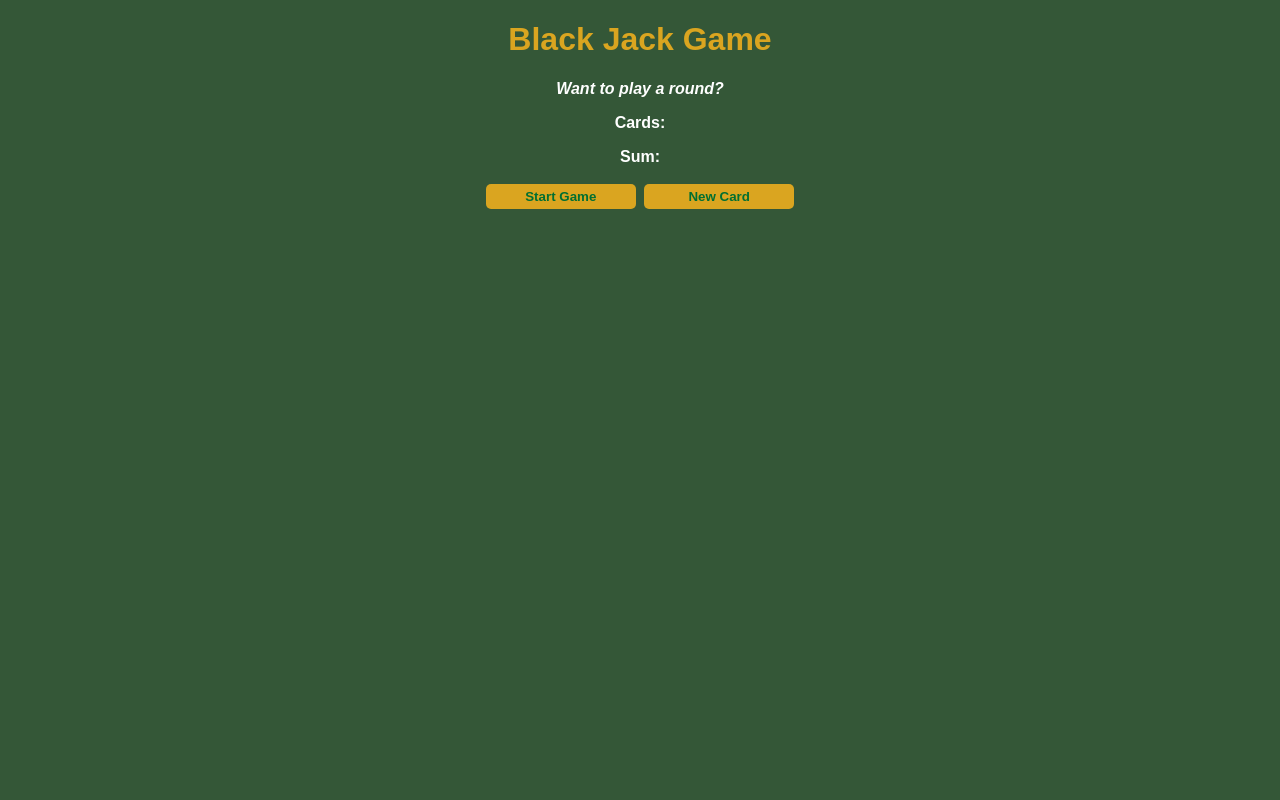
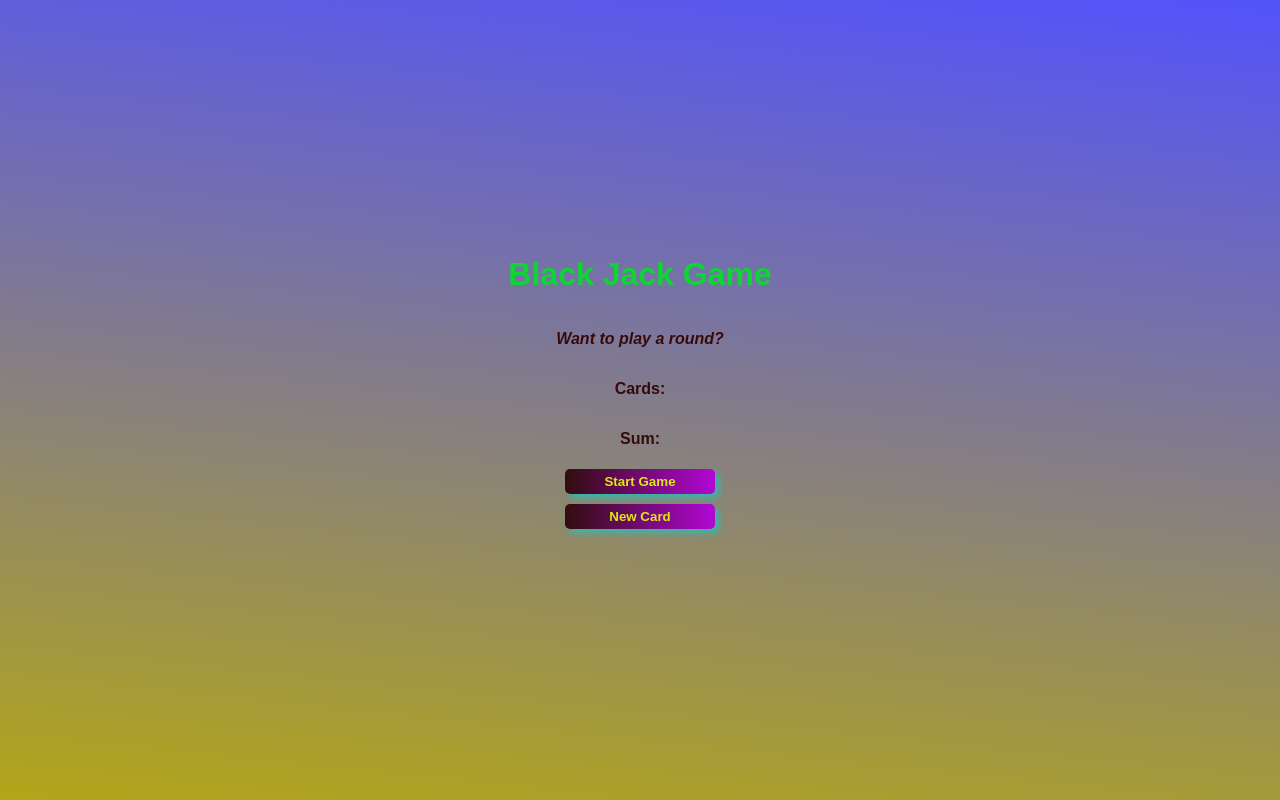
Before and after one commit to SubhrangshuGhosh/Online-Poker-Game, a plain HTML site: page index.html in a window 1280 px wide. Drawn offline with Linux system fonts and the light colour scheme.

Commit message:
Update styles.css

```diff
--- a/styles.css
+++ b/styles.css
@@ -1,13 +1,19 @@
+
 body {
     text-align: center;
-    background-color: rgba(13, 54, 16, 0.837);
+    background: linear-gradient(6deg, rgb(179, 166, 25), rgba(12, 12, 250, 0.708));
     font-weight: bold;
-    color: white;
+    color: rgb(55, 10, 10);
     font-family: 'Arial', Arial, sans-serif;
+    height: 100vh;
+    margin: 0;
+    display: flex;
+    flex-direction: column;
+    justify-content: center;
+    align-items: center;
 }
-
 h1 {
-    color: goldenrod;
+    color: rgb(16, 212, 52);
 }
 
 #message-el {
@@ -15,13 +21,23 @@ h1 {
 }
 
 button {
-    color: #016F32;
+    color: #dfe616;
     width: 150px;
-    background: goldenrod;
+    background:linear-gradient(90deg, rgb(49, 13, 13), rgb(178, 7, 212));
     padding-top: 5px;
     padding-bottom: 5px;
-    margin: 2px;
+    margin: 5px;
     font-weight: bold;
     border: none;
     border-radius: 5px;
+    box-shadow: 4px 4px 6px rgba(12, 206, 200, 0.681);
 }
+button:hover {
+    filter: brightness(0.80);
+}
+
+button:active {
+    transform: scale(0.92);
+    box-shadow: 2px 2px 4px rgba(12, 206, 200, 0.5);
+    transition: transform 0.15s ease-out, box-shadow 0.15s ease-out;
+}
```
